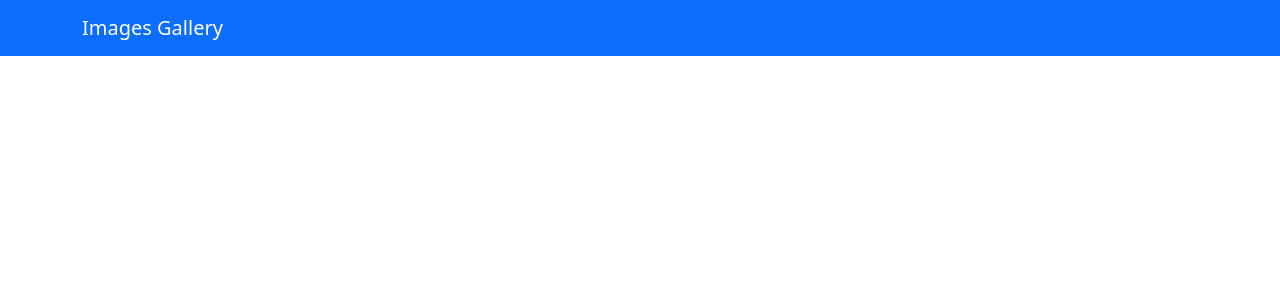
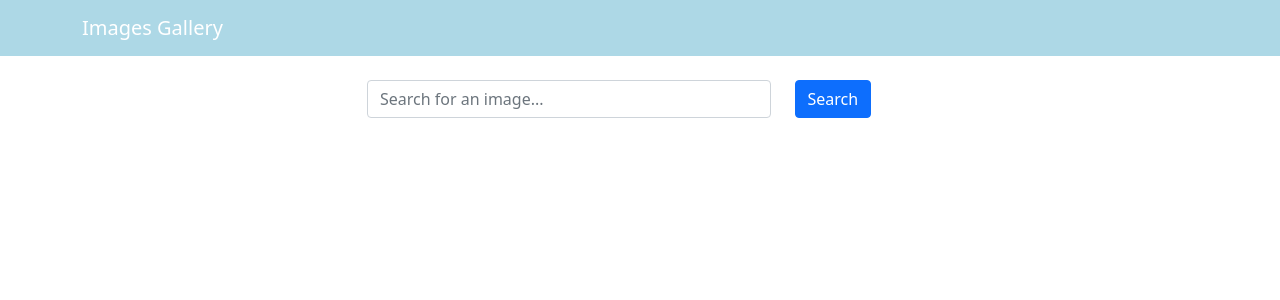
Before and after one commit to Parviz-S/images-gallery, a React (Create React App) app in the folder frontend/: page / in a window 1280 px wide. Shown: the top 300 px of the page. Built offline with nearby package versions, Linux system fonts and the light colour scheme.

Commit message:
controlled search component

```diff
--- a/frontend/src/App.js
+++ b/frontend/src/App.js
@@ -1,10 +1,20 @@
+import { useState } from "react";
 import 'bootstrap/dist/css/bootstrap.min.css';
 import Header from "./components/Header";
+import Search from "./components/Search";
 
 const App = () => { //function App()
+  const [word, setState] = useState('');
+
+  const handleSearchSubmit = (e) => {
+    e.preventDefault();
+    console.log(word);
+  }
+
   return (
     <div>
       <Header title="Images Gallery"/>
+      <Search word={word} setState={setState} handleSearch={ handleSearchSubmit }/>
     </div>
   );
 }
--- a/frontend/src/components/Header.js
+++ b/frontend/src/components/Header.js
@@ -1,9 +1,13 @@
 import React from "react";
 import { Container, Navbar } from "react-bootstrap";
 
+const headerStyle = {
+    backgroundColor: "lightblue",
+};
+
 const Header = ({title}) => {
     return (
-        <Navbar bg="primary" variant="dark">
+        <Navbar style={headerStyle} variant="dark">
             <Container>
                 <Navbar.Brand href="/">{title}</Navbar.Brand>
             </Container>
--- /dev/null
+++ b/frontend/src/components/Search.js
@@ -0,0 +1,32 @@
+import React from "react";
+import { Container, Button, Form, Row, Col } from "react-bootstrap";
+
+const Search = ({ word, setState, handleSearch }) => {
+  return (
+    <Container className="mt-4">
+      <Row className="justify-content-center">
+        <Col xs={12} md={8} lg={6}>
+          <Form onSubmit={ handleSearch }>
+            <Row>
+              <Col xs={9}>
+                <Form.Control
+                    type="text"
+                    value={word}
+                    onChange={(e) => setState(e.target.value)}
+                    placeholder="Search for an image..."
+                />
+              </Col>
+              <Col>
+                <Button variant="primary" type="submit">
+                  Search
+                </Button>
+              </Col>
+            </Row>
+          </Form>
+        </Col>
+      </Row>
+    </Container>
+  );
+};
+
+export default Search;
```
